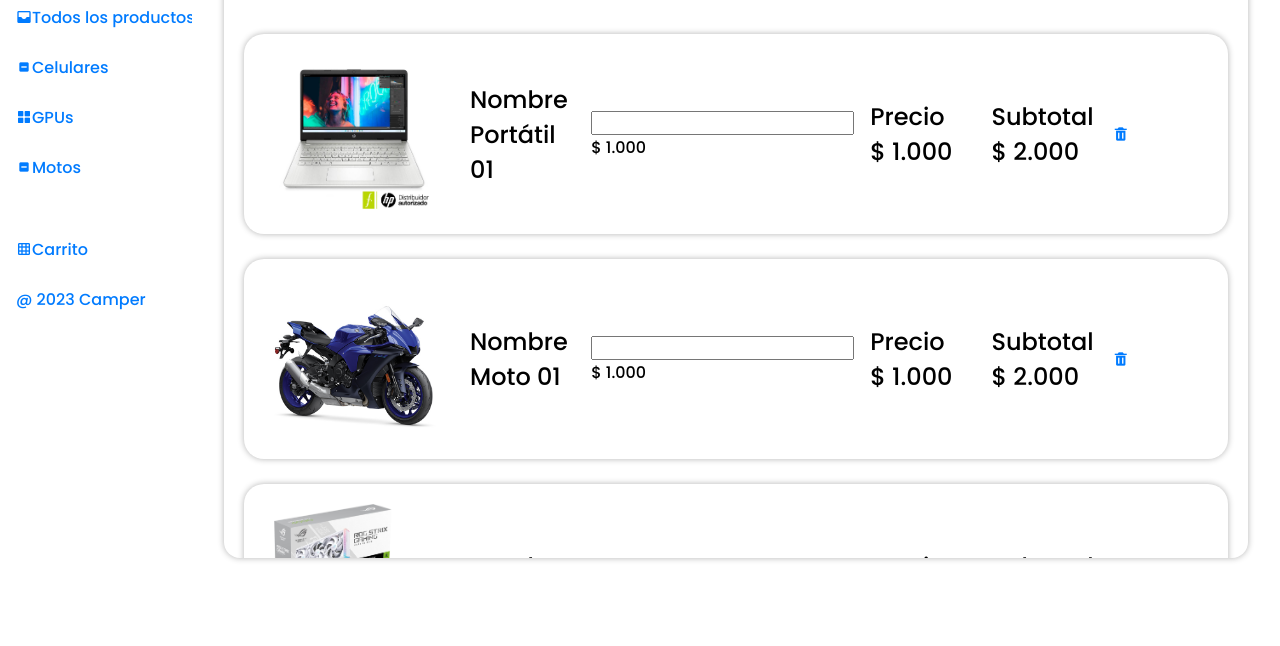
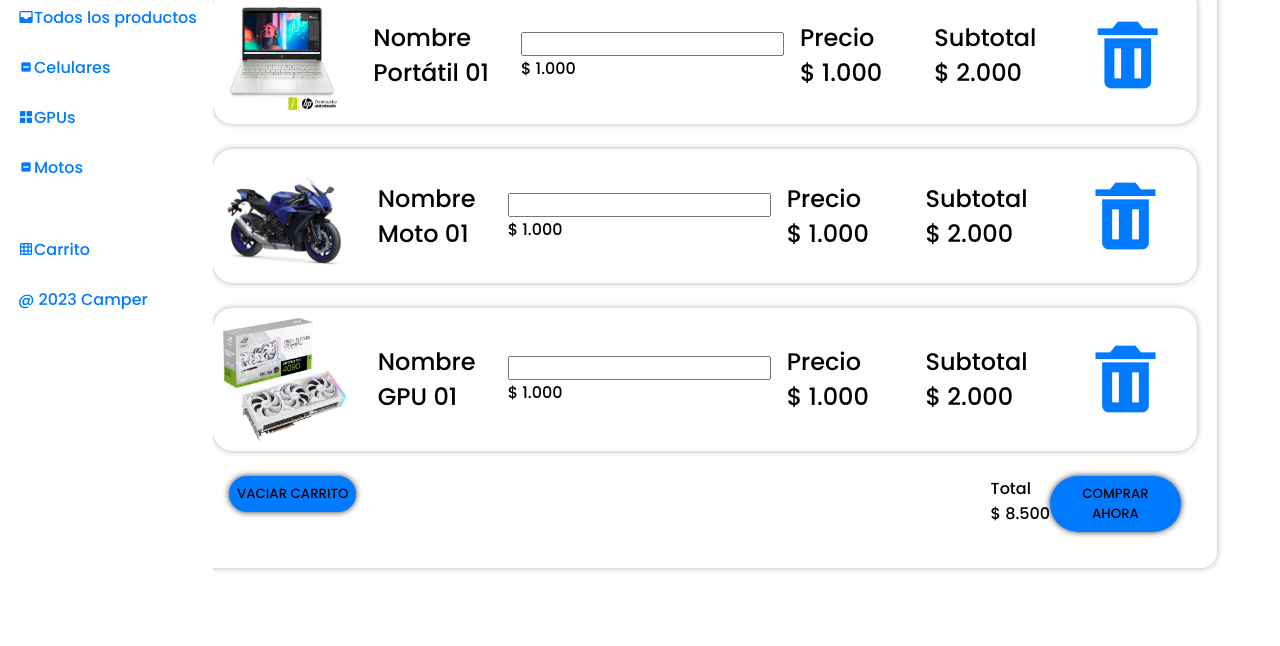
Before and after one commit to SaintHazzard/ExamenHtmlCss, a plain HTML site: page carrito.html in a window 1280 px wide. Shown: the part 154-800 px from the top of the page. Drawn offline with nearby package versions, Linux system fonts and the light colour scheme; a script that the page names is missing.

Commit message:
style: :lipstick: Estilos de carrito
Se organizaron los estilos de carrito, botones y divs

```diff
--- /dev/null
+++ b/storage/css/responsive.css
@@ -0,0 +1,9 @@
+@media (width < 1350px) {
+  .sideBar {
+    width: 5%;
+  }
+  .bx {
+    font-size: 2rem;
+    margin-right: 1rem;
+  }
+}
--- a/storage/css/style.css
+++ b/storage/css/style.css
@@ -69,8 +69,9 @@ body {
   top: 5%;
   flex: 1;
   width: 80%;
-  height: 80%;
+  height: auto;
   margin: 2rem;
+  margin-left: 1px;
   padding: 20px; /* Ajusta el relleno según sea necesario */
   box-sizing: border-box;
   transition: margin-left 0.9s ease;
@@ -78,9 +79,9 @@ body {
   box-shadow: 0 0 6px rgba(0, 0, 0, 0.3);
   overflow: auto;
 }
-/* .sideBar:hover {
-  width: 250px;
-} */
+.sideBar:hover {
+  width: fit-content;
+}
 span {
   color: #007bff;
   font-size: 1rem;
@@ -102,16 +103,19 @@ span {
 }
 
 .detailContent {
+  display: flex;
+  flex-direction: column;
   position: relative;
-  flex: 1 1 calc(300px - 25px);
+  flex: 0 1 calc(300px - 25px);
   min-width: 23%;
   background-color: #ffffff;
-  padding: 10px;
   box-sizing: border-box;
   height: 200px;
   border-radius: 20px;
   box-shadow: 0 0 6px rgba(0, 0, 0, 0.3);
   transition: box-shadow 0.3s ease;
+  gap: 0.3rem;
+  height: fit-content;
 }
 
 .logo {
@@ -134,6 +138,7 @@ span {
   border-radius: 10px;
   align-items: center;
   padding: 1rem;
+  margin-left: 2px;
 }
 
 .nav-item:hover {
@@ -190,8 +195,12 @@ img {
 }
 
 .detailProduct {
+  width: 100%;
   display: flex;
   flex-direction: column;
+  box-shadow: 0 0 6px rgba(0, 0, 0, 0.8);
+  border-radius: 20px;
+  padding: 1rem;
 }
 
 .detailProduct p {
--- a/storage/css/styleCarrito.css
+++ b/storage/css/styleCarrito.css
@@ -5,20 +5,24 @@
   background-color: #ffffff;
   padding: 10px;
   box-sizing: border-box;
-  height: 200px;
+  height: fit-content;
   border-radius: 20px;
   box-shadow: 0 0 6px rgba(0, 0, 0, 0.3);
   transition: box-shadow 0.3s ease;
 }
-
+.containtImg {
+  width: 100%;
+  height: 100%;
+}
 img {
   object-fit: contain;
-  width: 200px;
-  height: 160px;
+  width: 100%;
+  height: 100%;
 }
 
 .content {
   position: relative;
+  margin: auto;
 }
 
 .detailContent:nth-child(4) {
@@ -40,3 +44,34 @@ img {
 p {
   white-space: nowrap;
 }
+
+.nameProduct {
+  white-space: nowrap;
+}
+
+.detailProduct {
+  box-shadow: 0 0 6px rgba(0, 0, 0, 0);
+}
+.vaciar {
+  width: 100%;
+  display: flex;
+  flex-direction: row;
+  justify-content: space-between;
+  padding: 0 1rem;
+}
+
+.pago {
+  display: flex;
+  width: 20%;
+  justify-content: space-between;
+}
+
+
+a{
+  width: fit-content;
+}
+
+.bxs-trash{
+  font-size: 5rem;
+  text-align: center;
+}
```
